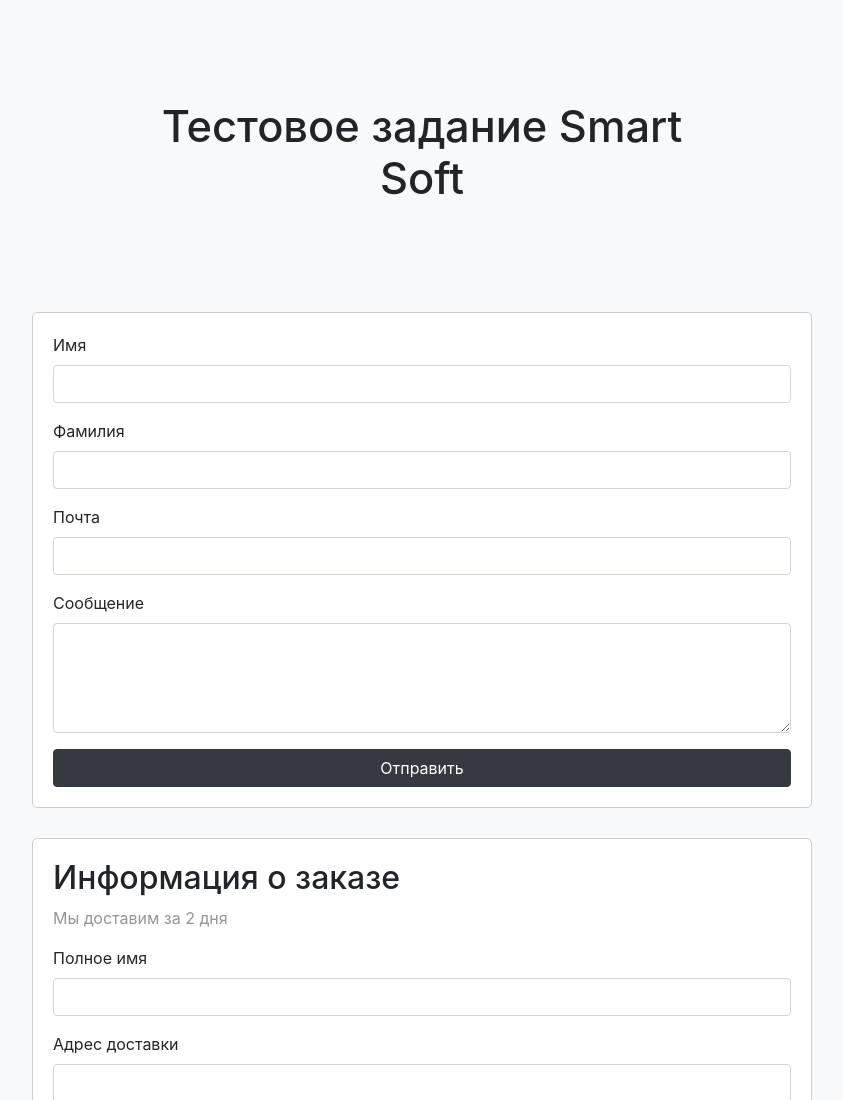
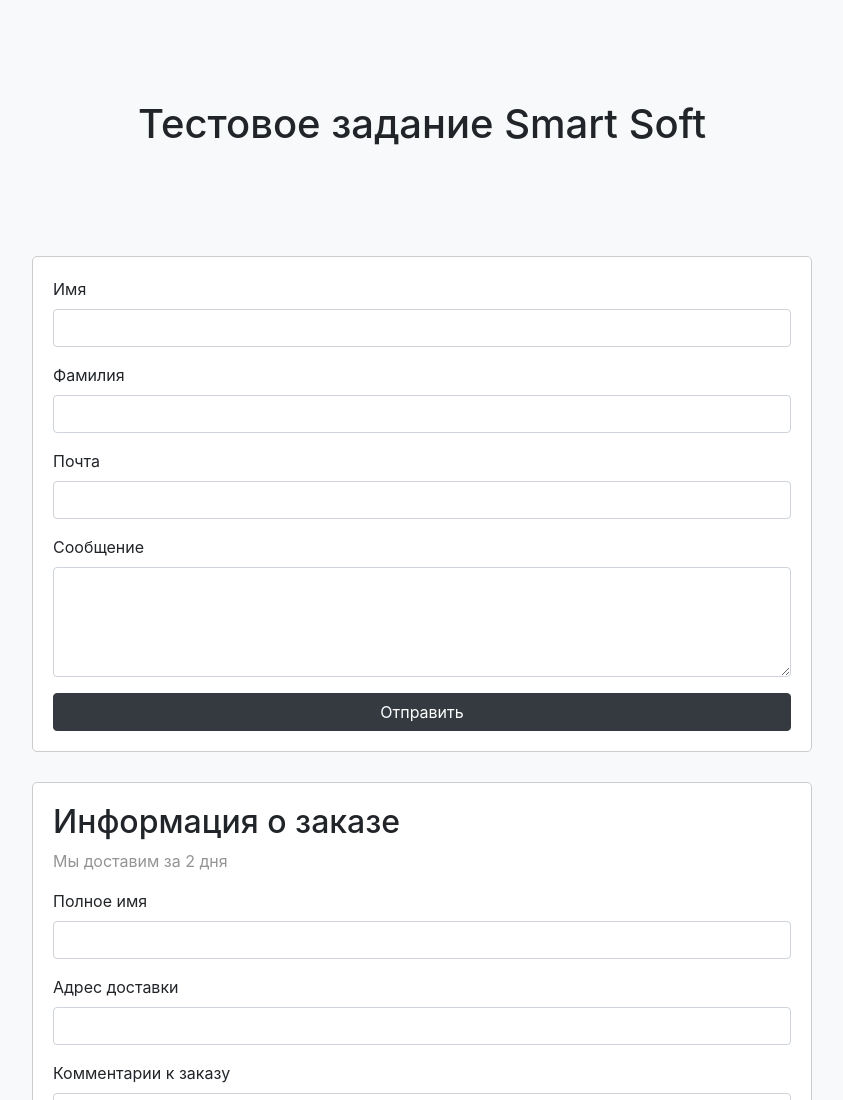
Before and after one commit to Pelmen4ick/SmartSoftTestTask, a plain HTML site: page index.html in a window 1280 px wide. Shown: the top 1100 px of the page, without its empty margins (218-1061 px from the left). Drawn offline with nearby package versions, Linux system fonts and the light colour scheme; some packages are replaced by stand-ins of ours; a script that the page names is missing.

Commit message:
Update index.html

```diff
--- a/index.html
+++ b/index.html
@@ -81,9 +81,7 @@
   line-height: 1.5;
   width: 100%;
 }
-.connect h1 {
-    font-size: calc(5px + 3vw);
-}
+
 
 @media (max-width: 768px) {
   .reviews-container {
```
